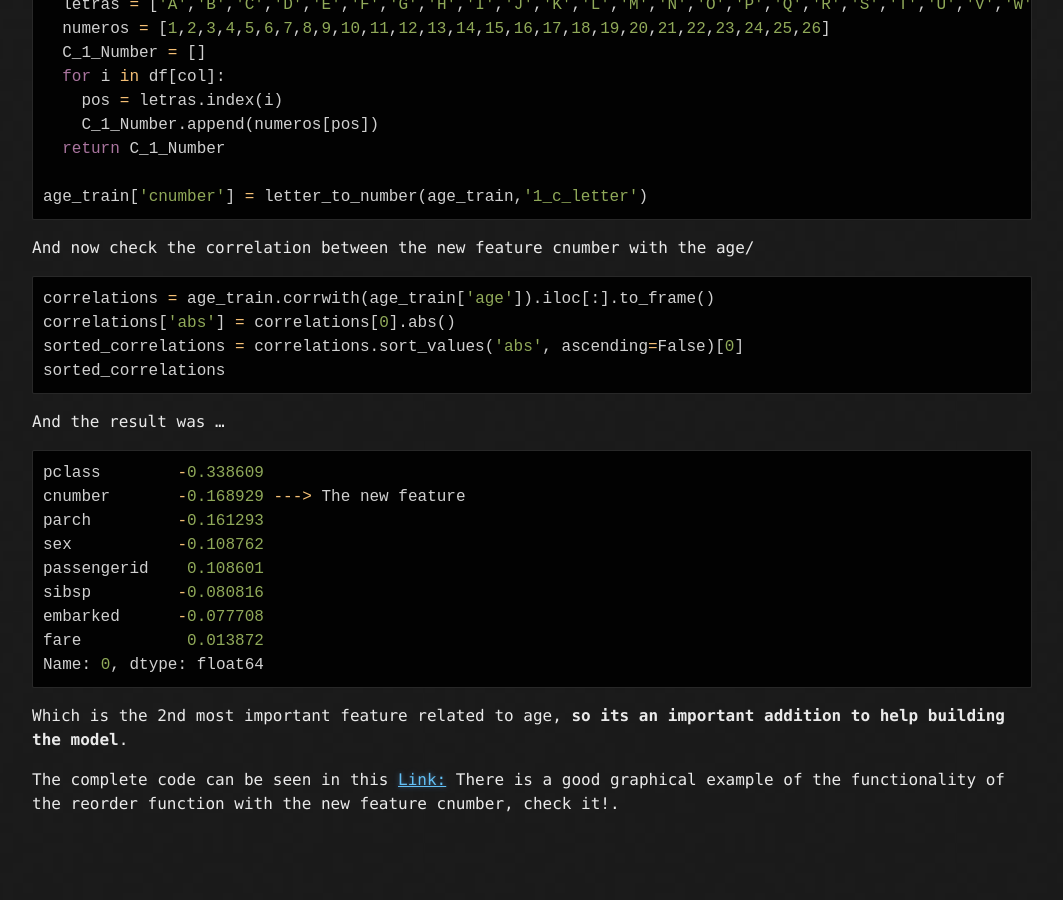
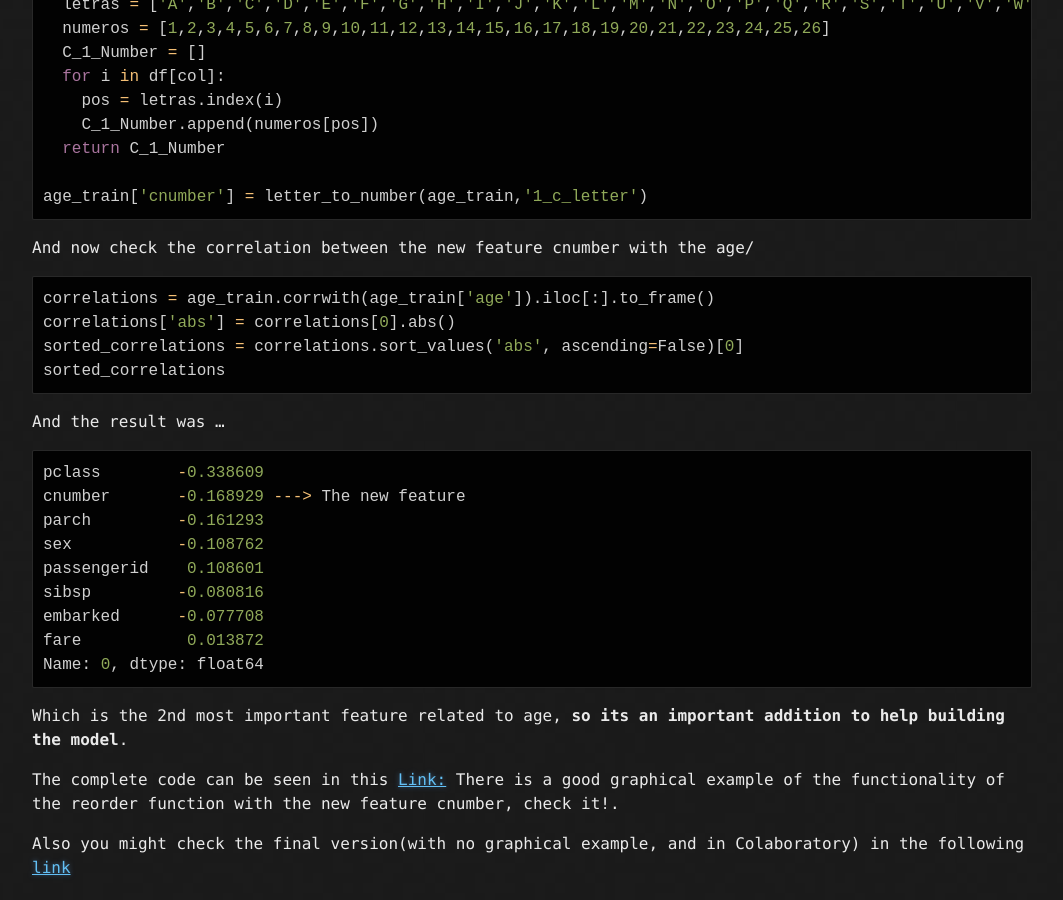
Before and after one commit to PaulB86UK/PP_ART, a Jekyll site: the page built from docs/2020/24_5.md, in a window 1280 px wide and 900 px high, scrolled down 1516 px. Shown: the whole window, without its empty margins (108-1171 px from the left). Built offline with Jekyll 4.4.1, drawn with Linux system fonts in a browser that asks for light colours; our own code applies the rules of GitHub Pages for plain Markdown files; before the commit the page ends 2352 px from its top, so only the background shows below that.

Commit message:
Update 24_5.md

```diff
--- a/docs/2020/24_5.md
+++ b/docs/2020/24_5.md
@@ -85,3 +85,5 @@ Which is the 2nd most important feature related to age, **so its an important ad
 
 The complete code can be seen in this [Link:](https://github.com/PaulB86UK/EDA_PP/blob/master/EDA_Reorder_24_5_20.ipynb)
 There is a good graphical example of the functionality of the reorder function with the new feature cnumber, check it!.
+
+Also you might check the final version(with no graphical example, and in Colaboratory) in the following [link](https://colab.research.google.com/drive/1ac8hLFzFF8tFo63QuJNumGY4V6t1d-Qj?usp=sharing)
```
